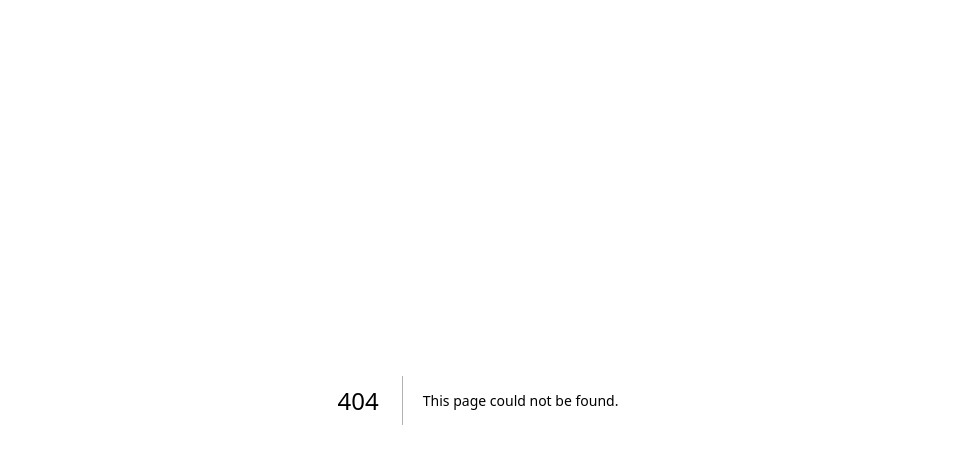
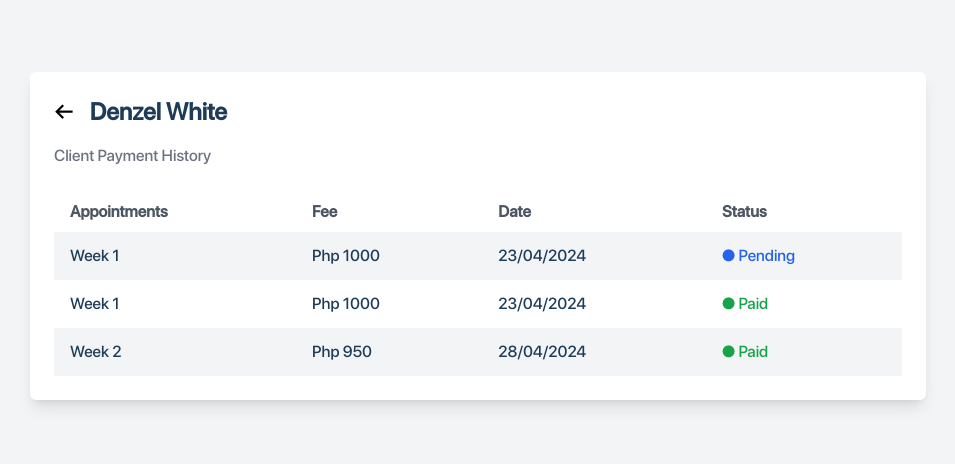
Before and after one commit to BluYiti/boltusaus-butterfly, a Next.js app: page /psychotherapist/pages/pclientpaymenthistory in a window 1280 px wide. Before the commit this address had no page. Shown: the top 464 px of the page, without its empty margins (162-1117 px from the left). Built offline with nearby package versions, Linux system fonts and the light colour scheme.

Commit message:
psychotherapist client payment history

```diff
--- /dev/null
+++ b/src/app/psychotherapist/pages/pclientpaymenthistory/page.tsx
@@ -0,0 +1,80 @@
+'use client';
+
+import React from "react";
+import { useRouter } from 'next/navigation'; // for handling navigation
+
+// Define the type for payment history props
+interface PaymentHistoryProps {
+  clientName: string;
+  history: {
+    week: string;
+    fee: string;
+    date: string;
+    status: "Pending" | "Paid";
+  }[];
+}
+
+// PaymentHistory Component
+const PaymentHistory: React.FC<PaymentHistoryProps> = ({ clientName, history }) => {
+  const router = useRouter(); // for navigation
+
+  return (
+    <div className="max-w-4xl mx-auto mt-10 p-6 bg-white rounded-md shadow-lg">
+      {/* Back button */}
+      <div className="flex items-center mb-4">
+        <button onClick={() => router.back()} className="text-2xl mr-4 text-black">
+          <span>&larr;</span>
+        </button>
+        <h2 className="text-2xl font-bold">{clientName}</h2>
+      </div>
+      <p className="text-gray-500 mb-6">Client Payment History</p>
+
+      {/* Table */}
+      <div className="overflow-x-auto">
+        <table className="w-full text-left border-collapse">
+          <thead>
+            <tr className="text-gray-600">
+              <th className="py-2 px-4">Appointments</th>
+              <th className="py-2 px-4">Fee</th>
+              <th className="py-2 px-4">Date</th>
+              <th className="py-2 px-4">Status</th>
+            </tr>
+          </thead>
+          <tbody>
+            {history.map((item, index) => (
+              <tr key={index} className={`${index % 2 === 0 ? 'bg-gray-100' : ''}`}>
+                <td className="py-3 px-4">{item.week}</td>
+                <td className="py-3 px-4">{item.fee}</td>
+                <td className="py-3 px-4">{item.date}</td>
+                <td className="py-3 px-4">
+                  {item.status === "Pending" ? (
+                    <span className="text-blue-600">● Pending</span>
+                  ) : (
+                    <span className="text-green-600">● Paid</span>
+                  )}
+                </td>
+              </tr>
+            ))}
+          </tbody>
+        </table>
+      </div>
+    </div>
+  );
+};
+
+// App Component (Root component)
+const App: React.FC = () => {
+  const paymentHistoryData = [
+    { week: "Week 1", fee: "Php 1000", date: "23/04/2024", status: "Pending" },
+    { week: "Week 1", fee: "Php 1000", date: "23/04/2024", status: "Paid" },
+    { week: "Week 2", fee: "Php 950", date: "28/04/2024", status: "Paid" },
+  ];
+
+  return (
+    <div className="min-h-screen bg-gray-100 p-8">
+      <PaymentHistory clientName="Denzel White" history={paymentHistoryData} />
+    </div>
+  );
+};
+
+export default App;
```
